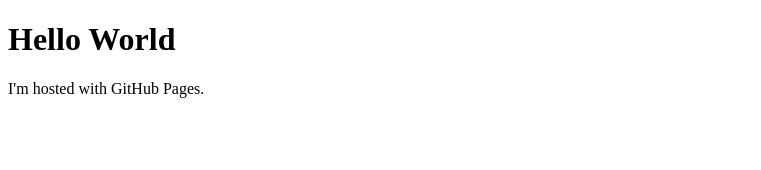
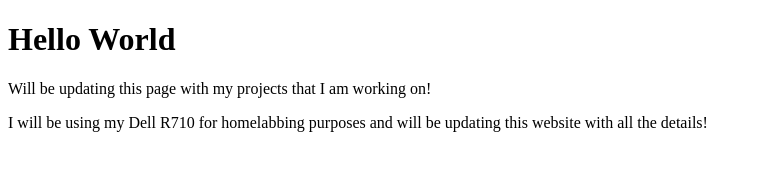
Before and after one commit to adhikariashok/adhikariashok.github.io, a plain HTML site: page index.html in a window 1280 px wide. Shown: the whole page, without its empty margins (0-761 px from the left). Drawn offline with Linux system fonts and the light colour scheme.

Commit message:
Update index.html

```diff
--- a/index.html
+++ b/index.html
@@ -2,6 +2,7 @@
 <html>
 <body>
 <h1>Hello World</h1>
-<p>I'm hosted with GitHub Pages.</p>
+<p>Will be updating this page with my projects that I am working on!</p>
+<p>I will be using my Dell R710 for homelabbing purposes and will be updating this website with all the details!</p>
 </body>
 </html>
```
